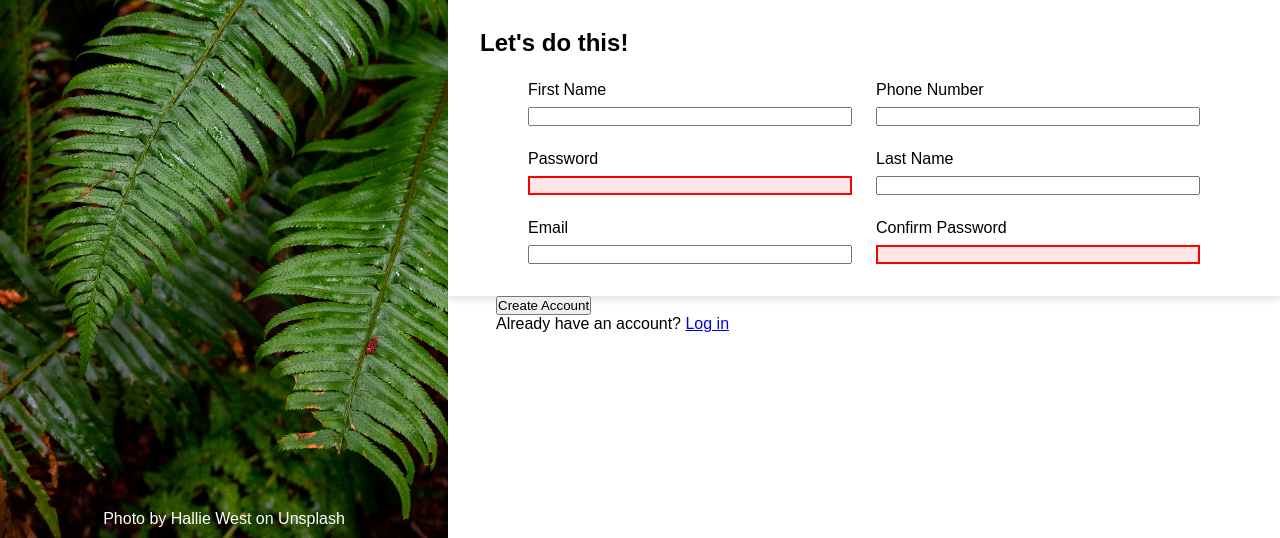
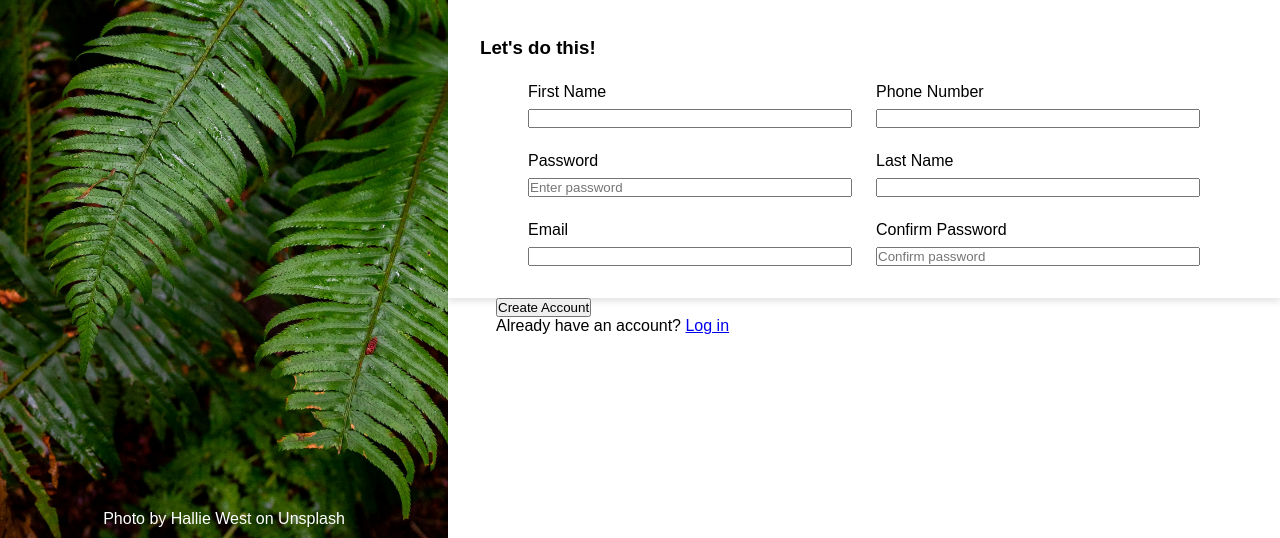
Before and after one commit to sakuyaCS/signup-form, a plain HTML site: page index.html in a window 1280 px wide. Shown: the part 262-800 px from the top of the page. Drawn offline with Linux system fonts and the light colour scheme; a web font is replaced by a local one.

Commit message:
Feat: add password and placeholder

```diff
--- a/index.html
+++ b/index.html
@@ -26,7 +26,7 @@
 
             <form action="#" method="post">
                 <div class="form-content">
-                    <h2>Let's do this!</h2>
+                    <h3>Let's do this!</h2>
 
                     <div class="input-grid">
                         <div class="input-group">
@@ -43,22 +43,23 @@
 
                         <div class="input-group">
                             <label for="password">Password</label>
-                            <input type="password" id="password" name="password" required>
+                            <input type="password" placeholder ="Enter password" id="password" name="password" required>
                         </div>
 
                         <div class="input-group">
                             <label for="lName">Last Name</label>
-                            <input type="text"id="lName" name="lName" required>
+                            <input type="text" id="lName" name="lName" required>
                         </div>
 
                         <div class="input-group">
                             <label for="email">Email</label>
-                            <input type="email"id="email"name="email">
+                            <input type="email" id="email" name="email">
                         </div>
 
                         <div class="input-group">
                             <label for="confirm_password">Confirm Password</label>
-                            <input type="password"  id="confirm_password" name="confirm_password" required>
+                            <input type="password" id="confirm_password" name="confirm_password" placeholder ="Confirm password" minlength="8"
+                            pattern="^(?=.*?[A-Z])(?=.*?[a-z])(?=.*?[0-9])(?=.*?[#?!@$%^&*-]).{8,}$" required>
                         </div>
                     </div>
                 </div>
```
